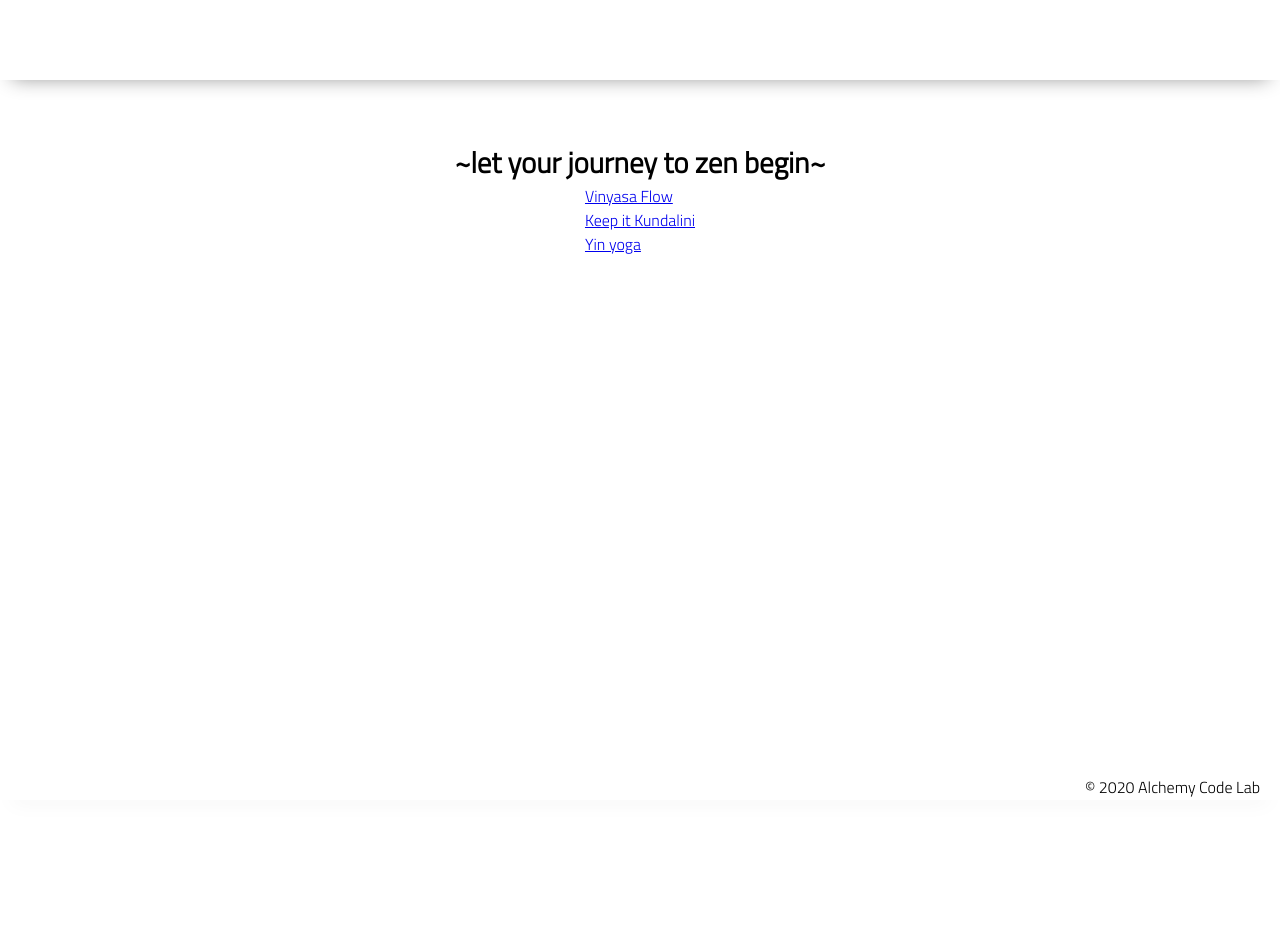
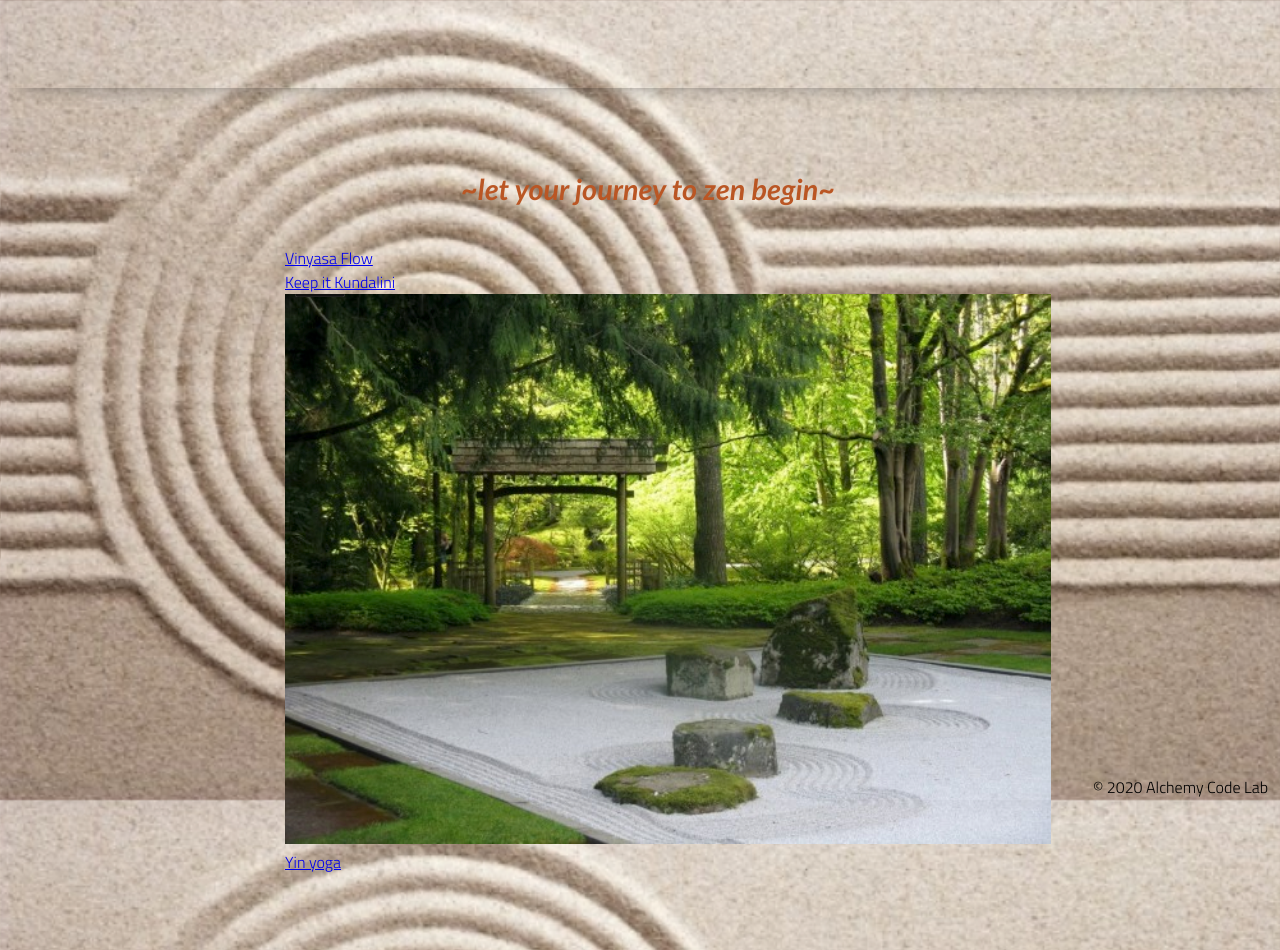
Before and after one commit to Cierra-McDonald/lab-13-user-adventure, a plain HTML site: page Map/index.html in a window 1280 px wide. Before the commit the page ends 800 px from the top, so only its background shows below. Drawn offline with Linux system fonts and the light colour scheme.

Commit message:
added background pictures, css

```diff
--- a/Map/map.js
+++ b/Map/map.js
@@ -1,15 +1,18 @@
 import adventureData from '../data.js';
 
 const ul = document.querySelector('ul');
+const mapImg = document.createElement('img');
+
 
 
 for (let adventure of adventureData) {
     const li = document.createElement('li'); //creating a li in the dom
     const a = document.createElement('a'); //creating an anchor element in dom that will hold an href
 
+    mapImg.src = '../assets/map.png';
     a.href = `../quest/?id=${adventure.id}`; // creating a link attribute so that each adventure will lead to its own quest page
-    console.log(a);
     a.textContent = adventure.title; //grabbing my titles from questData
+    ul.append(mapImg);
     li.append(a);
     ul.append(li); //and putting them in my hamburger
 
--- a/data.js
+++ b/data.js
@@ -7,7 +7,7 @@ const vinyasa = {
         top: '89%',
         left: '44%'
     },
-    image: 'monsters.jpg',
+    image: 'vinyasa-quest.png',
     description: `
     As you enter into this space, remember, in vinyasa we allow our breath to guide us through our
     practice.  So...Inhale through your nose, stop at the top as your lungs fill with air,
@@ -55,7 +55,7 @@ const kundalini = {
         top: '17%',
         left: '37%'
     },
-    image: 'dragon.jpg',
+    image: 'kundalini.png',
     audio: 'dragon.wav',
     action: 'dragon-growl.aiff',
     description: ` Kundalini is a rewarding practice that brings several health benefits.  It's challenging
@@ -101,7 +101,7 @@ const yin = {
         left: '5%'
     },
     // prerequisites: ['vinyasa', 'kundalini'],
-    image: 'treasure-chests.png',
+    image: 'yin.png',
     audio: 'treasure-chests.wav',
     action: 'chest-opening.wav',
     description: `Welcome to our yin practice, not as intense or physically demanding as vinyasa or kundalini, but
--- a/styles/reset.css
+++ b/styles/reset.css
@@ -11,7 +11,7 @@
 html, body {
     height: 100%;
     width: 100%;
-}
+/* }
 
 html, body, div, span, applet, object, iframe,
 h1, h2, h3, h4, h5, h6, p, blockquote, pre,
@@ -25,14 +25,14 @@ table, caption, tbody, tfoot, thead, tr, th, td,
 article, aside, canvas, details, embed,
 figure, figcaption, footer, header, hgroup,
 menu, nav, output, ruby, section, summary,
-time, mark, audio, video {
-	margin: 0;
+time, mark, audio, video { */
+	/* margin: 0;
 	padding: 0;
 	border: 0;
 	font-size: 100%;
 	font: inherit;
 	vertical-align: baseline;
-}
+} */
 
 ol, ul {
 	list-style: none;
--- a/styles/style.css
+++ b/styles/style.css
@@ -20,8 +20,17 @@ body {
 
     font-family: 'Titillium Web', sans-serif;
     background-color: var(--color2);
+    background-image: url('../assets/home-page.png');
+    background-repeat: no-repeat;
+    background-attachment: fixed;
+    background-size: 100% 100%;
 }
-
+h2 {
+    color: #BA5624;
+    font-family:'Trebuchet MS', 'Lucida Sans Unicode', 'Lucida Grande', 'Lucida Sans', Arial, sans-serif;
+    font-style: oblique;
+    font-size: 40px;
+}
 main {
     display: flex;
     flex-direction: column;
```
Also changed, not shown: Quest/quest.js (+8 -6 lines), index.html (+2 -1 lines), test/example.test.js (+18 -4 lines), assets/home-page.png (added), assets/kundalini.png (added), assets/map.png (added), assets/vinyasa-quest.png (added), assets/yin.png (added).
